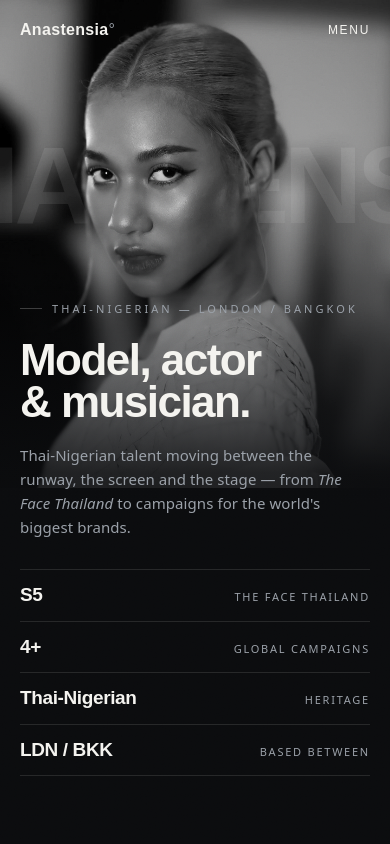
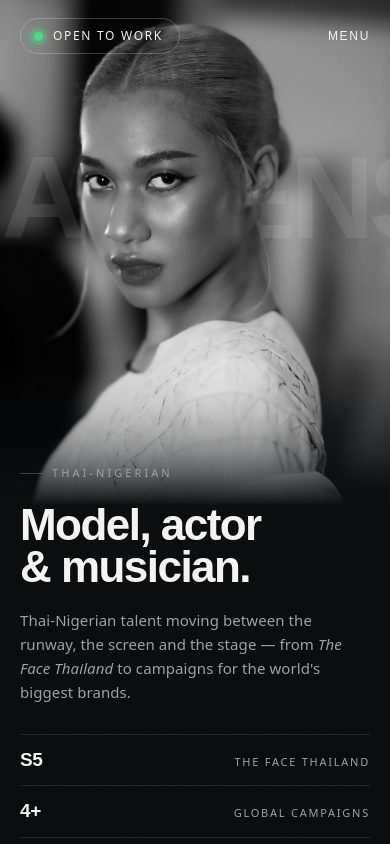
Before and after one commit to calster2012-code/anastensia, a plain HTML site: page index.html in a window 390 px wide. Shown: the top 844 px of the page. Drawn offline with Linux system fonts and the light colour scheme; a web font is replaced by a local one.

Commit message:
Mobile hero flow layout (fixes face overlap + harsh gradient); eyebrow -> Thai-Nigerian; nav wordmark -> glowing Open to work
Co-Authored-By: Claude Opus 4.8 <noreply@anthropic.com>

```diff
--- a/index.html
+++ b/index.html
@@ -57,6 +57,16 @@ a{color:inherit;text-decoration:none}
 .nav .enq .a{transition:transform .4s var(--ease)}
 .nav .enq:hover .a{transform:translate(2px,-2px)}
 .menu-btn{display:none;background:none;border:0;color:var(--ink);font-size:12px;letter-spacing:.14em;text-transform:uppercase;cursor:pointer}
+/* "Open to work" glowing status (replaces wordmark in nav) */
+.otw{display:inline-flex;align-items:center;gap:10px;font-size:12px;letter-spacing:.14em;text-transform:uppercase;font-weight:500;color:var(--ink);
+  border:1px solid var(--line-2);border-radius:100px;padding:8px 16px 8px 13px;transition:.4s var(--ease)}
+.otw .dot{width:9px;height:9px;border-radius:50%;background:#4fd787;animation:otwpulse 2.2s var(--ease) infinite}
+.otw:hover{border-color:#4fd787;color:#fff}
+@keyframes otwpulse{
+  0%{box-shadow:0 0 0 0 rgba(79,215,135,.55),0 0 10px 1px rgba(79,215,135,.9)}
+  70%{box-shadow:0 0 0 7px rgba(79,215,135,0),0 0 12px 2px rgba(79,215,135,.5)}
+  100%{box-shadow:0 0 0 0 rgba(79,215,135,0),0 0 10px 1px rgba(79,215,135,.85)}}
+@media(prefers-reduced-motion:reduce){.otw .dot{animation:none;box-shadow:0 0 10px 1px rgba(79,215,135,.8)}}
 @media(max-width:880px){.nav .links{display:none}.nav .enq{display:none}.menu-btn{display:block}}
 /* mobile fullscreen menu */
 .menu-overlay{position:fixed;inset:0;z-index:70;background:rgba(9,10,12,.98);backdrop-filter:blur(10px);
@@ -112,12 +122,15 @@ body.menu-open{overflow:hidden}
   writing-mode:vertical-rl;font-size:10px;letter-spacing:.24em;text-transform:uppercase;color:var(--muted);display:flex;align-items:center;gap:12px}
 .hero-scroll::after{content:"";width:1px;height:46px;background:linear-gradient(var(--line-2),transparent);position:relative;overflow:hidden}
 @media(max-width:880px){
-  .hero{justify-content:flex-end;padding-top:10vh;padding-bottom:8vh}
-  .pbg,.pcut{width:100%;height:auto;top:0;bottom:auto;object-fit:contain}
+  .hero{justify-content:flex-start;padding-top:0;padding-bottom:12vh}
+  /* image band at top, softly faded at the bottom; content flows BELOW it (never over her face) */
+  .pbg,.pcut{width:100%;height:60svh;top:0;bottom:auto;object-fit:cover;object-position:50% 14%;
+    -webkit-mask-image:linear-gradient(180deg,#000 70%,transparent 100%);
+    mask-image:linear-gradient(180deg,#000 70%,transparent 100%)}
   .photo-fade{display:none}
-  .hero-veil{display:block;background:linear-gradient(180deg,transparent 20%,rgba(11,12,14,.42) 38%,rgba(11,12,14,.9) 56%,rgba(11,12,14,.99) 72%)}
-  .hero-inner{width:100%;padding:0 var(--pad)}
-  .ghost{top:22%;font-size:28vw}
+  .hero-veil{display:none}
+  .hero-inner{width:100%;padding:0 var(--pad);margin-top:54svh}
+  .ghost{top:19%;font-size:30vw}
   .hero-foot,.hero-scroll{display:none}
   .hero-stats{max-width:none}
 }
@@ -280,7 +293,7 @@ body.menu-open{overflow:hidden}
 <div class="grain"></div>
 
 <nav class="nav" id="nav">
-  <a href="#top" class="logo">Anastensia<b>°</b></a>
+  <a href="#contact" class="otw"><span class="dot"></span> Open to work</a>
   <div class="links">
     <a href="#work">Work</a><a href="#film">Film</a><a href="#music">Music</a><a href="#about">About</a>
   </div>
@@ -312,7 +325,7 @@ body.menu-open{overflow:hidden}
   <div class="hero-veil"></div>
 
   <div class="hero-inner">
-    <span class="eyebrow">Thai-Nigerian — London / Bangkok</span>
+    <span class="eyebrow">Thai-Nigerian</span>
     <h1 class="hero-h">Model, actor<br />&amp; musician.</h1>
     <p class="hero-p">Thai-Nigerian talent moving between the runway, the screen and the stage — from <em>The Face Thailand</em> to campaigns for the world's biggest brands.</p>
     <div class="hero-stats">
```
